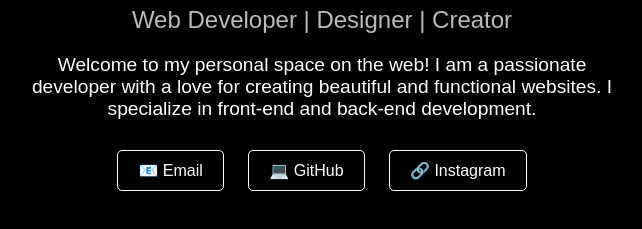
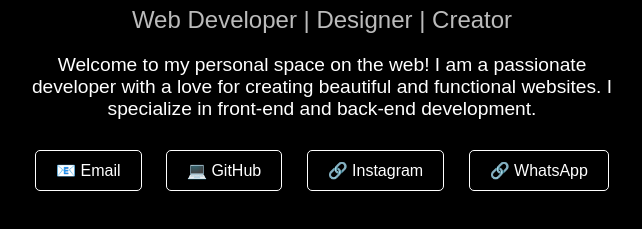
Before and after one commit to littlerabbit07/Cv2.0, a plain HTML site: page index.html in a window 1280 px wide. Shown: the part 331-560 px from the top of the page, without its empty margins (318-960 px from the left). Drawn offline with Linux system fonts and the light colour scheme.

Commit message:
Update index.html

```diff
--- a/index.html
+++ b/index.html
@@ -19,6 +19,7 @@
             <a href="mailto:your.geronimo.rios.pisoni@gmail.com">📧 Email</a>
             <a href="https://github.com/littlerabbit07" target="_blank">💻 GitHub</a>
             <a href="https://www.instagram.com/gero.r.p/" target="_blank">🔗 Instagram</a>
+            <a href="wa.link/ddeukl/" target="_blank">🔗 WhatsApp</a>
         </div>
     </div>
 </body>
```
